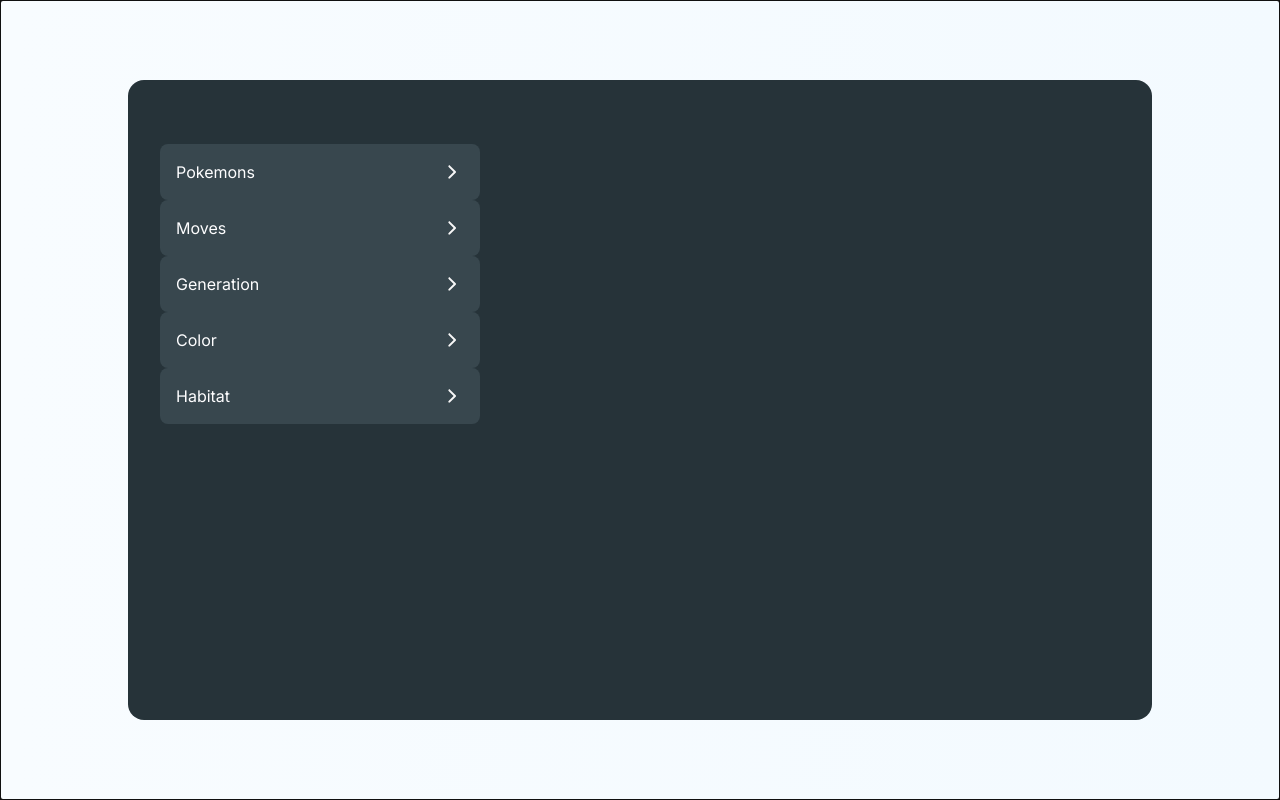
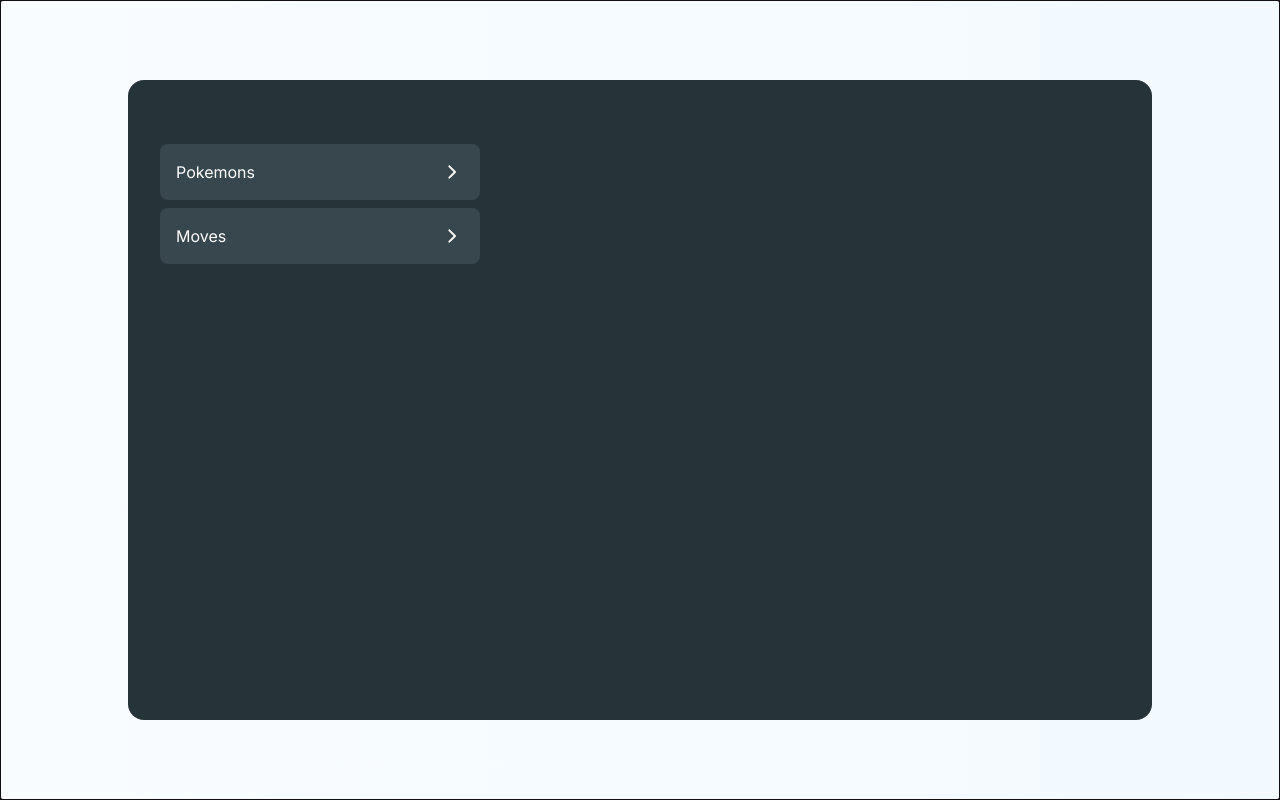
Before and after one commit to tusharnankani/poke-palette, a React (Create React App) app: page / in a window 1280 px wide. Built offline with nearby package versions, Linux system fonts and the light colour scheme.

Commit message:
refactor: restructure menu structure

```diff
--- a/src/components/box/Box.jsx
+++ b/src/components/box/Box.jsx
@@ -29,7 +29,6 @@
  */
 
 function Box({
-    key,
 	selectBool = false,
 	selectType = "",
 	text = "Default Box",
@@ -40,7 +39,6 @@
 		<button className="box">
 			<div className="first">
 				{/* Checkbox/Radio */}
-                {console.log(selectBool)}
 				{selectBool &&
 					(<span className={`select ${selectType}`}></span>)}
 
--- a/src/containers/modal/Modal.jsx
+++ b/src/containers/modal/Modal.jsx
@@ -1,52 +1,24 @@
 import React from 'react';
 import './modal.css'
 import {Box} from '../../components';
+import {struct} from './../../struct';
 
 function Modal() {
-    const menuItems = [
-        {
-            parent: true,
-            title: "Pokemons",
-            cnt: 0,
-            subMenu: ["Generation", "Color", "Habitat"]
-        },
-        {
-            parent: true,
-            title: "Moves",
-            cnt: 0,
-            subMenu: ["Move Class", "Power Points"]
-        },
-        {
-            title: "Generation",
-            cnt: 0,
-            select: ["Generation 1", "Generation 2", "Generation 3"],
-            selectType: 'radio'
-        },
-        {
-            title: "Color",
-            cnt: 0,
-            select: ["Red", "Green", "Blue"],
-            selectType: 'radio'
-        },
-        {
-            title: "Habitat",
-            cnt: 0,
-            select: ["Grassland", "Mountain", "Water"],
-            selectType: "check"
-        }
-    ];
+    // Define structure of the menu
+    const menuItems = struct;
 
+    const depthLevel = 0;
     return (
         <div className='modal'>
             <div className="panel">
                 {
-                    menuItems.map((obj) => (
-                        <Box key={`${obj.title}-${obj.cnt}`}
+                    menuItems.map((obj, index) => (
+                        <Box key={index}
                             text={obj.title}
                             cnt={obj.cnt}
-                            // selectBool={obj.select.length > 0}
-                            // selectType={obj.selectType || ""}
-                            // arrowBool={obj.subMenu.length > 0}
+                            selectBool={(obj.select?.length > 0)}
+                            selectType={obj.selectType || ""}
+                            arrowBool={obj.subMenu?.length > 0}
                         />
                     ))
                 }
--- a/src/containers/modal/modal.css
+++ b/src/containers/modal/modal.css
@@ -6,3 +6,11 @@
     padding: 4rem 2rem;
     border-radius: 1rem;
 }
+
+.panel {
+    display: flex;
+    align-items: flex-start;
+    justify-content: center;
+    flex-direction: column;
+    gap: 0.5rem;
+}
--- /dev/null
+++ b/src/struct.js
@@ -0,0 +1,119 @@
+export const struct = [
+    {
+        title: "Pokemons",
+        cnt: 0,
+        subMenu: [
+            {
+                title: "Generation",
+                cnt: 0,
+                subMenu: [
+                    {
+                        title: 'Generation 1',
+                        selectType: "radio",
+                        selected: false
+                    },
+                    {
+                        title: 'Generation 2',
+                        selectType: "radio",
+                        selected: false
+                    },
+                    {
+                        title: 'Generation 3',
+                        selectType: "radio",
+                        selected: false
+                    }
+                ]
+            },
+            {
+                title: "Color",
+                cnt: 0,
+                subMenu: [
+                    {
+                        title: 'Red',
+                        selectType: "radio",
+                        selected: false
+                    },
+                    {
+                        title: 'Green',
+                        selectType: "radio",
+                        selected: false
+                    },
+                    {
+                        title: 'Blue',
+                        selectType: "radio",
+                        selected: false
+                    }
+                ]
+            },
+            {
+                title: "Habitat",
+                cnt: 0,
+                subMenu: [
+                    {
+                        title: 'Grassland',
+                        selectType: "check",
+                        selected: false
+                    },
+                    {
+                        title: 'Green',
+                        selectType: "check",
+                        selected: false
+                    },
+                    {
+                        title: 'Blue',
+                        selectType: "check",
+                        selected: false
+                    }
+                ]
+            },
+        ]
+    },
+    {
+        title: "Moves",
+        cnt: 0,
+        subMenu: [
+            {
+                title: "Move Class",
+                cnt: 0,
+                subMenu: [
+                    {
+                        title: 'Physical',
+                        selectType: "radio",
+                        selected: false
+                    },
+                    {
+                        title: 'Special',
+                        selectType: "radio",
+                        selected: false
+                    },
+                    {
+                        title: 'Status',
+                        selectType: "radio",
+                        selected: false
+                    }
+                ]
+            },
+            {
+                title: "Power Points",
+                cnt: 0,
+                subMenu: [
+                    {
+                        title: 'above 10',
+                        selectType: "radio",
+                        selected: false
+                    },
+                    {
+                        title: 'above 15',
+                        selectType: "radio",
+                        selected: false
+                    },
+                    {
+                        title: 'above 20',
+                        selectType: "radio",
+                        selected: false
+                    }
+                ]
+            }
+        ]
+    }
+];
```
